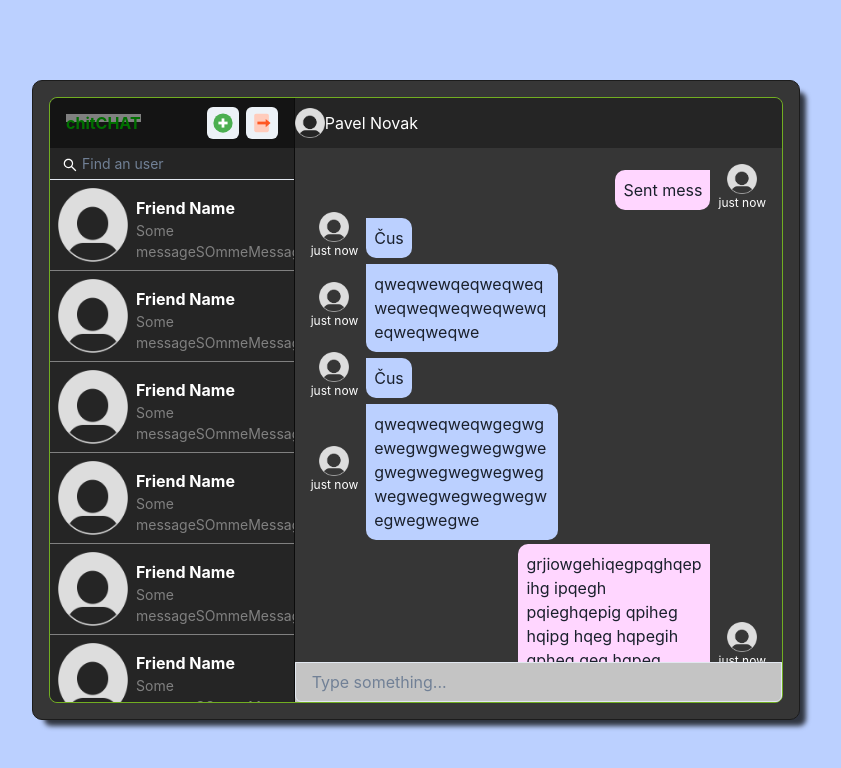
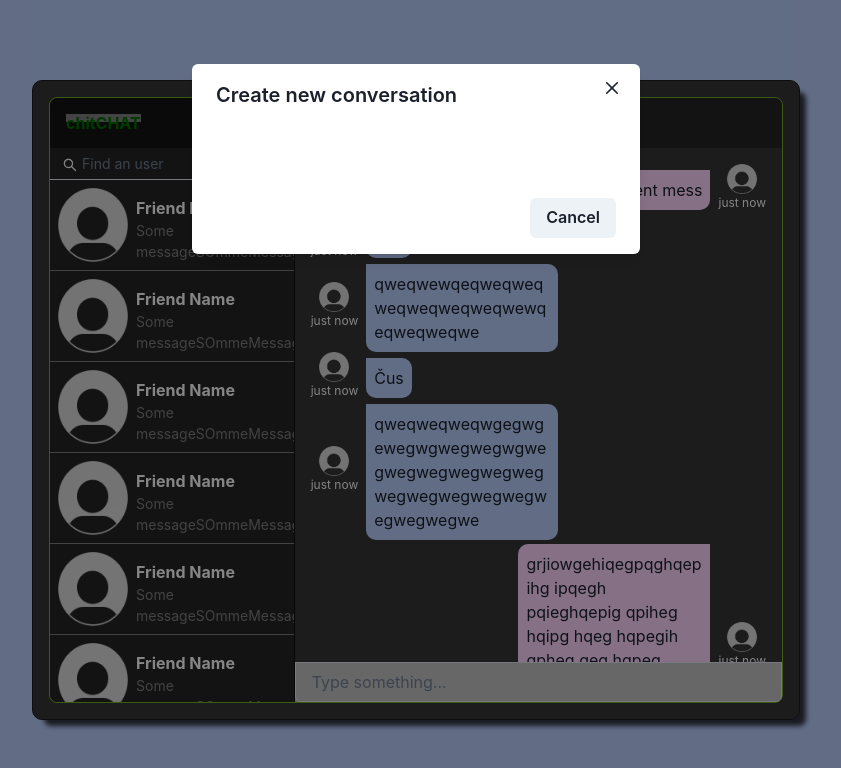
Before and after one commit to lksmrck/chat-app-react, a React (Create React App) app in the folder client/: page /conversations in a window 1280 px wide. Both pictures are taken after a click on the button 446 px from the left and 123 px from the top of the page. Shown: the top 768 px of the page, without its empty margins (224-1065 px from the left). Built offline with nearby package versions, Linux system fonts and the light colour scheme; no server answers.

Commit message:
modal, readme

```diff
--- a/client/src/components/sidebar/SidebarNavbar.tsx
+++ b/client/src/components/sidebar/SidebarNavbar.tsx
@@ -3,8 +3,13 @@ import { IconButton } from "@chakra-ui/react";
 import { FcExport, FcPlus } from "react-icons/fc";
 import useUserAuth from "../../hooks/useUserAuth";
 import { useNavigate } from "react-router-dom";
+import { useState } from "react";
+import AddConversationModal from "./conversations/AddConversationModal";
 
 const SidebarNavbar = () => {
+  const [isAddConversationModalOpen, setIsAddConversationModalOpen] =
+    useState(false);
+
   const { googleSignOut } = useUserAuth();
   const navigate = useNavigate();
 
@@ -16,7 +21,15 @@ const SidebarNavbar = () => {
     }
   };
 
+  const handleOpenModal = () => {
+    setIsAddConversationModalOpen(true);
+  };
+  const handleCloseModal = () => {
+    setIsAddConversationModalOpen(false);
+  };
+
   return (
+    <>
       <StyledSidebarNavbar>
         <h1>chitCHAT</h1>
         <Container>
@@ -24,6 +37,7 @@ const SidebarNavbar = () => {
             size="sm"
             aria-label="add conversation"
             icon={<FcPlus size={22} />}
+            onClick={handleOpenModal}
           />
           <IconButton
             size="sm"
@@ -33,6 +47,11 @@ const SidebarNavbar = () => {
           />
         </Container>
       </StyledSidebarNavbar>
+      <AddConversationModal
+        isOpen={isAddConversationModalOpen}
+        onClose={handleCloseModal}
+      />
+    </>
   );
 };
 
--- /dev/null
+++ b/client/src/components/sidebar/conversations/AddConversationModal.tsx
@@ -0,0 +1,45 @@
+import { StyledAddConversationModal } from "./styled";
+import {
+  Modal,
+  ModalOverlay,
+  ModalContent,
+  ModalHeader,
+  ModalFooter,
+  ModalBody,
+  ModalCloseButton,
+  Button,
+} from "@chakra-ui/react";
+import { FC } from "react";
+
+type AddConversationModalProps = {
+  isOpen: boolean;
+  onClose: () => void;
+};
+
+const AddConversationModal: FC<AddConversationModalProps> = ({
+  isOpen,
+  onClose,
+}) => {
+  return (
+    <StyledAddConversationModal>
+      <Modal isOpen={isOpen} onClose={onClose}>
+        <ModalOverlay />
+        <ModalContent>
+          <ModalHeader>Create new conversation</ModalHeader>
+          <ModalCloseButton />
+          <ModalBody pb={6}>
+            <form>
+              <input></input>
+            </form>
+          </ModalBody>
+
+          <ModalFooter>
+            <Button onClick={onClose}>Cancel</Button>
+          </ModalFooter>
+        </ModalContent>
+      </Modal>
+    </StyledAddConversationModal>
+  );
+};
+
+export default AddConversationModal;
--- a/client/src/components/sidebar/conversations/styled.ts
+++ b/client/src/components/sidebar/conversations/styled.ts
@@ -38,3 +38,5 @@ export const StyledPreviewMessage = styled.h3`
 color: grey;
 font-size: ${props => props.theme.fontSize.s};
 `
+
+export const StyledAddConversationModal = styled.div``
```
Also changed, not shown: 2 other files (tests, documents, lock files or other folders). Lines whose indentation alone changed are shown as unchanged.
